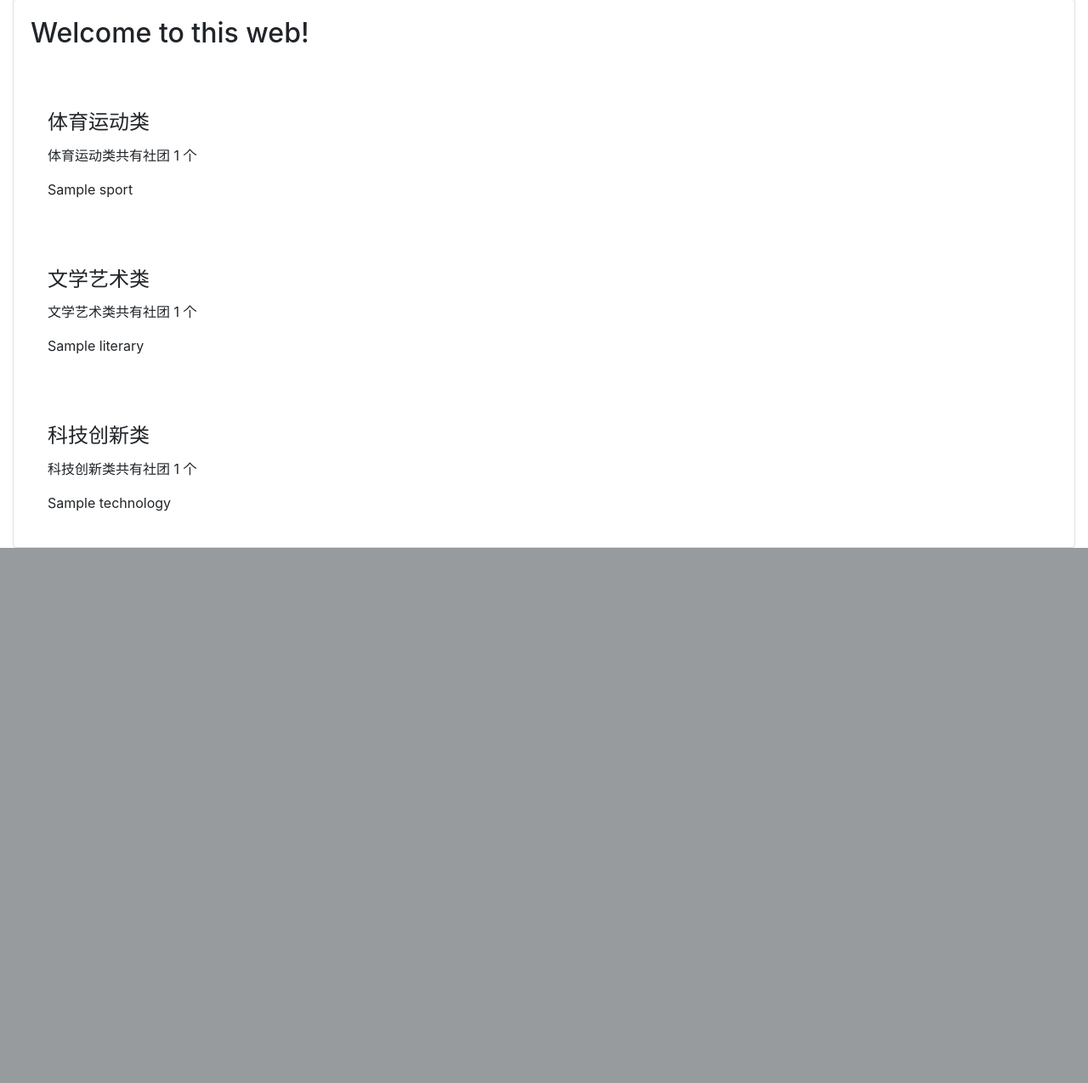
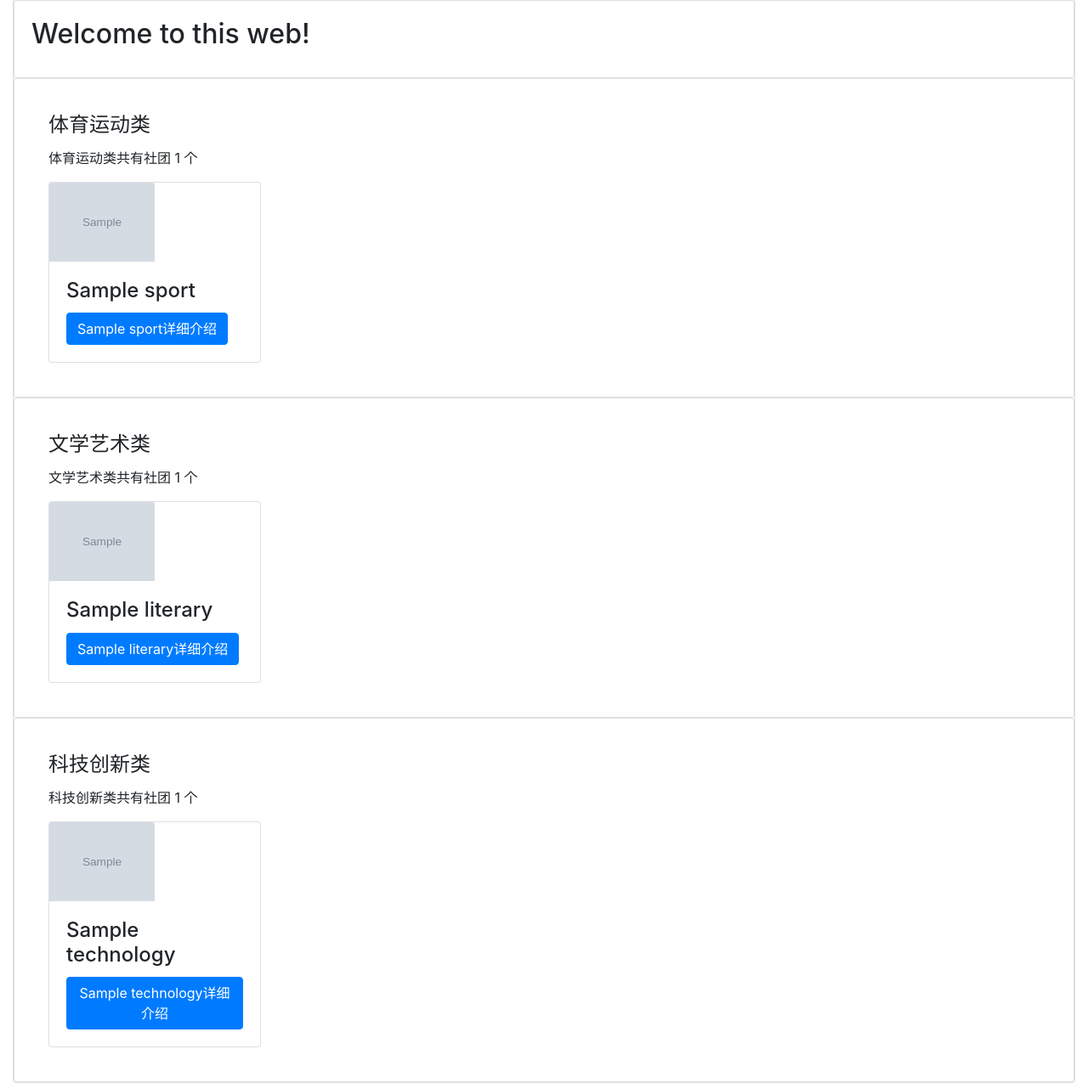
Before and after one commit to Yeecoder/learningProjects, a Django app: template Club/ClubWeb/allclub/templates/allclub/index.html in a window 1280 px wide. Shown: the part 1019-2294 px from the top of the page at 85% size. Before the commit the page ends 1664 px from the top, so only its background shows below. Run offline with Django 3.2, Linux system fonts and the light colour scheme; the template is opened without the code that fills it: most values are stand-ins (such as "Sample title", 1, 10 or a date in 2020); grey boxes marked "Sample" are stand-in pictures; some libraries are stand-ins or nearby versions.

Commit message:
初步完成头像、文件上传和信息修改

```diff
--- a/Club/ClubWeb/ClubWeb/urls.py
+++ b/Club/ClubWeb/ClubWeb/urls.py
@@ -19,6 +19,7 @@ from django.contrib import admin
 from django.urls import path,include
 
 urlpatterns = [
+    # path(''),
     path('admin/', admin.site.urls),
     path('info/',include('signinaout.urls')),
     path('allclubs/',include('allclub.urls')),
--- a/Club/ClubWeb/allclub/models.py
+++ b/Club/ClubWeb/allclub/models.py
@@ -8,7 +8,7 @@ class ClubInfo(models.Model):
     clubstar = models.FloatField()
     create_time = models.DateField()
     clubkind = models.CharField(max_length=255,default='体育运动类')
-    # clubimage = models.ImageField()
-    # clubinfo = models.FileField()
+    clubimage = models.ImageField(upload_to='club_img/',verbose_name='社团图标',default='club_img/Club_defalut.png')
+    clubinfo = models.FileField(upload_to='club_info/',verbose_name='社团详细信息',default='club_info/defaultpdf.pdf')
     def __str__(self):
         return self.clubname
--- a/Club/ClubWeb/allclub/templates/allclub/index.html
+++ b/Club/ClubWeb/allclub/templates/allclub/index.html
@@ -25,17 +25,19 @@
                 <a class="nav-link" href="javascript:void(0)">All Clubs</a>
             </li>
             <li class="nav-item">
-                <a class="nav-link" href="javascript:void(0)">Star Level</a>
+                <a class="nav-link" href="{% url 'allclub:activity' %}">Club Activities</a>
             </li>
         </ul>
         <ul class="navbar-nav ml-auto" >
             {% if request.session.user_name %}
+                <li>
+                    <img src="{{ user.head_image.url }}"></img>
+                </li>
                 <li class="nav-item dropdown">
-                    <img src="{{ user.head_image.url }}"></img>
                     <a class="nav-link dropdown-toggle" href="#" id="navbardrop" data-toggle="dropdown">{{ request.session.user_name }}!  欢迎回来！</a>
                     <div class="dropdown-menu">
-                        <a class="dropdown-item" href="#">校园身份验证</a>
-                        <a class="dropdown-item" href="#">修改个人信息</a>
+                        <a class="dropdown-item" href="{% url 'signinaout:idconfirm' %}">校园身份验证</a>
+                        <a class="dropdown-item" href="{% url 'signinaout:changes' %}">修改个人信息</a>
                     </div>
                 </li>
                 <li class="nav-item">
@@ -85,13 +87,15 @@
         </a>
 
         </div>
-
+<div class="card">
         <div class="card">
             <div class="card-body">
                 <div class="card-title">
                     <h2>Welcome to this web!</h2>
                 </div>
             </div>
+        </div>
+            <div class="card">
             <div class="card-body">
                 <div class="card-body">
                     <h4 class="card-title">体育运动类</h4>
@@ -101,13 +105,20 @@
                     <div class="row">
                     {% for sport in sports %}
                         <div class="col-sm-2">
-                            {{ sport.clubname }}
+                            <div class="card" style="width:250px">
+                                <img  class="card-img-top" src="{{ sport.clubimage.url }}" alt="Card image" style="width:50%">
+                                <div class="card-body">
+                                    <h4 class="card-title">{{ sport.clubname }}</h4>
+                                    <a href="{{ sport.clubinfo.url }}" class="btn btn-primary">{{ sport.clubname }}详细介绍</a>
+                                </div>
+                            </div>
                         </div>
                     {% endfor %}
                     </div>
                 </div>
             </div>
-
+            </div>
+            <div class="card">
             <div class="card-body">
                 <div class="card-body">
                     <h4 class="card-title">文学艺术类</h4>
@@ -117,14 +128,20 @@
                     <div class="row">
                         {% for literary in literaries %}
                             <div class="col-sm-2">
-                                {{ literary.clubname }}
+                                <div class="card" style="width:250px">
+                                    <img  class="card-img-top" src="{{ literary.clubimage.url }}" alt="Card image" style="width:50%">
+                                    <div class="card-body">
+                                        <h4 class="card-title">{{ literary.clubname }}</h4>
+                                        <a href="{{ literary.clubinfo.url }}" class="btn btn-primary">{{ literary.clubname }}详细介绍</a>
+                                    </div>
+                                </div>
                             </div>
                         {% endfor %}
                     </div>
-
                 </div>
             </div>
-
+            </div>
+            <div class="card">
             <div class="card-body">
                 <div class="card-body">
                     <h4 class="card-title">科技创新类</h4>
@@ -134,13 +151,20 @@
                     <div class="row">
                     {% for technology in technologys %}
                         <div class="col-sm-2">
-                            {{ technology.clubname }}
+                            <div class="card" style="width:250px">
+                                <img  class="card-img-top" src="{{ technology.clubimage.url }}" alt="Card image" style="width:50%">
+                                <div class="card-body">
+                                    <h4 class="card-title">{{ technology.clubname }}</h4>
+                                    <a href="{{ technology.clubinfo.url }}" class="btn btn-primary">{{ technology.clubname }}详细介绍</a>
+                                </div>
+                            </div>
                         </div>
                     {% endfor %}
                     </div>
-
                 </div>
             </div>
+            </div>
+</div>
         </div>
     </div>
 
--- a/Club/ClubWeb/allclub/urls.py
+++ b/Club/ClubWeb/allclub/urls.py
@@ -6,4 +6,5 @@ app_name = 'allclub'
 
 urlpatterns = [
     path('', views.index,name='index'),
+    path('activity/',views.clubactive,name='activity'),
 ]
--- a/Club/ClubWeb/allclub/views.py
+++ b/Club/ClubWeb/allclub/views.py
@@ -19,3 +19,6 @@ def index(request):
 
     # context = {'sports':sports,'literaries':literaries,'technologys':technologys}
     return render(request,'allclub/index.html',locals())
+
+def clubactive(request):
+    return render(request,'allclub/activity.html')
--- a/Club/ClubWeb/signinaout/urls.py
+++ b/Club/ClubWeb/signinaout/urls.py
@@ -10,4 +10,5 @@ urlpatterns = [
     path('register/', views.register,name='register'),
     path('changes/',views.changes,name='changes'),
     path('confirm/',views.user_confirm,name='comfirm'),
+    path('idconfirm/',views.idconfirm,name='idconfirm'),
 ]
```
Also changed, not shown: Club/ClubWeb/allclub/templates/allclub/activity.html (added, +14 -0 lines), Club/ClubWeb/signinaout/forms.py (+8 -0 lines), Club/ClubWeb/signinaout/templates/signinaout/changes.html (+17 -1 lines), Club/ClubWeb/signinaout/templates/signinaout/idconfirm.html (added, +20 -0 lines), Club/ClubWeb/signinaout/views.py (+18 -2 lines), Club/ClubWeb/allclub/migrations/0004_clubinfo_clubimage.py (added), Club/ClubWeb/allclub/migrations/0005_clubinfo_clubinfo.py (added), Club/ClubWeb/media/club_img/Club_defalut.png (added), 1 other file.
